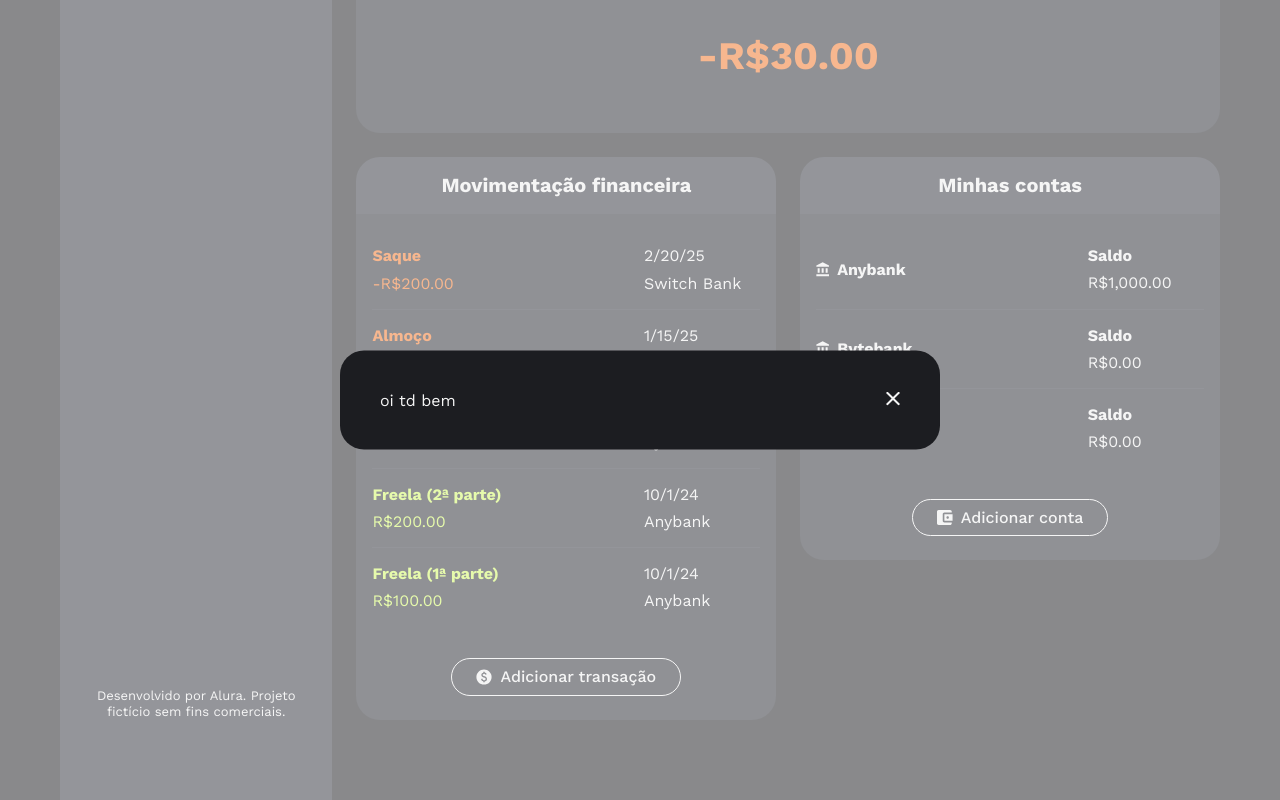
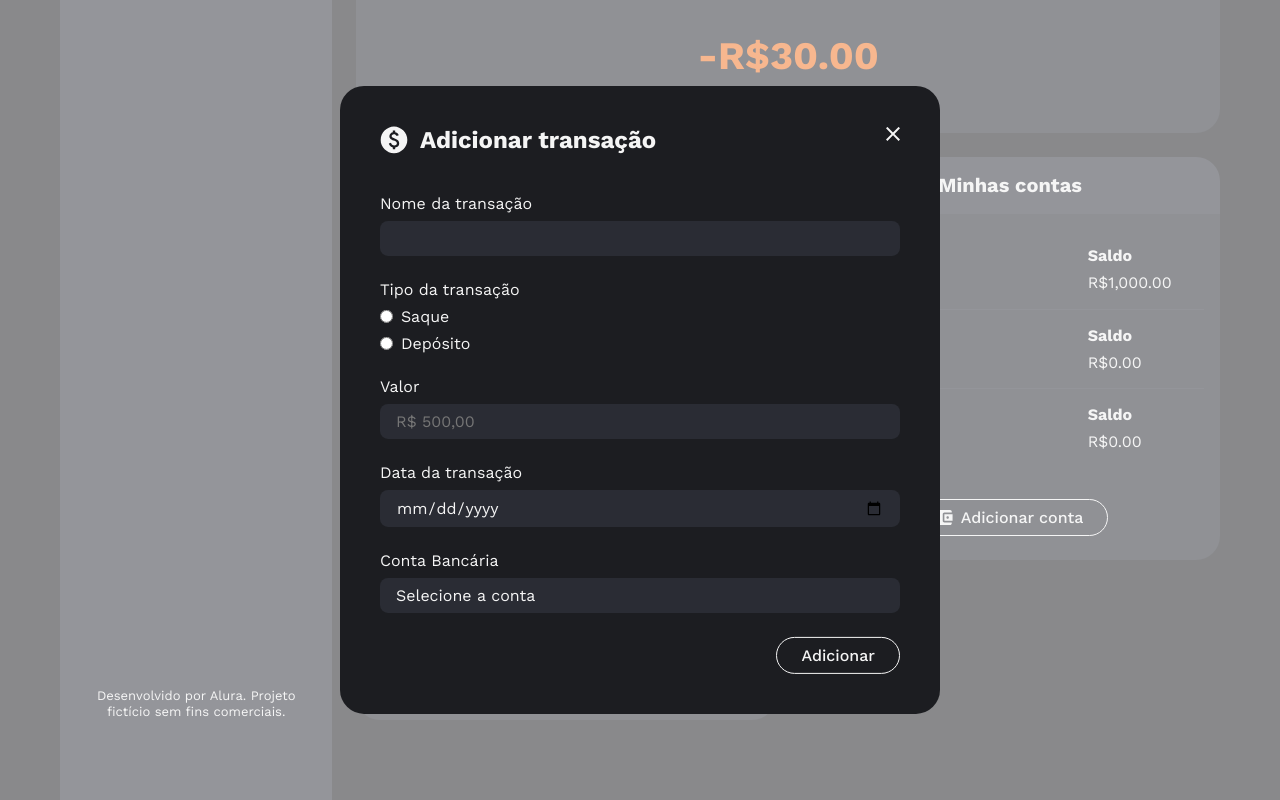
Before and after one commit to feliven/angular-19-poupapp, an Angular app: page / in a window 1280 px wide. Both pictures are taken after a click on the button "Adicionar transação". Shown: the part 272-1072 px from the top of the page. Built offline with nearby package versions, Linux system fonts and the light colour scheme.

Commit message:
criado modal para adicionar transação

```diff
--- a/src/app/area-financeira/transacoes/botao-adicionar-transacao/botao-adicionar-transacao.component.css
+++ b/src/app/area-financeira/transacoes/botao-adicionar-transacao/botao-adicionar-transacao.component.css
@@ -1,3 +1,49 @@
 .icone-moeda {
   width: 1rem;
 }
+
+.form {
+  display: flex;
+  flex-direction: column;
+  gap: 1.5rem;
+}
+
+.label-grupo {
+  display: flex;
+  flex-direction: column;
+  gap: 0.5rem;
+}
+
+.input {
+  padding: 0.5rem 1rem;
+
+  border-radius: 0.5rem;
+  border: 0;
+  background: var(--fundo-componentes);
+}
+
+.grupo-tipo-transacao {
+  border: 0;
+
+  display: flex;
+  flex-direction: column;
+  gap: 0.5rem;
+}
+
+.legend {
+  margin-bottom: 0.5rem;
+}
+
+.label-grupo-radio {
+  display: flex;
+  align-items: center;
+  gap: 0.5rem;
+}
+
+.select-conta-transacao {
+  appearance: none;
+}
+
+.botao-adicionar-transacao {
+  margin-left: auto;
+}
--- a/src/app/area-financeira/transacoes/botao-adicionar-transacao/botao-adicionar-transacao.component.html
+++ b/src/app/area-financeira/transacoes/botao-adicionar-transacao/botao-adicionar-transacao.component.html
@@ -2,4 +2,65 @@
   <img src="icones/moeda.svg" alt="" class="icone-moeda" />
   Adicionar transação
 </app-botao>
-<app-modal [(aberto)]="modalAberto"></app-modal>
+<app-modal [(aberto)]="modalAberto">
+  <ng-container modal-cabecalho class="modal-cabecalho">
+    <img src="icones/moeda.svg" alt="" />
+    <h2 class="text-xl">Adicionar transação</h2>
+  </ng-container>
+
+  <form class="form text-md">
+    <label class="label-grupo">
+      Nome da transação
+      <input class="input" type="text" name="nome-transacao" />
+    </label>
+
+    <fieldset class="grupo-tipo-transacao" required>
+      <legend class="legend">Tipo da transação</legend>
+
+      <label class="label-grupo-radio">
+        <input type="radio" name="tipo-transacao" required />
+        Saque
+      </label>
+
+      <label class="label-grupo-radio">
+        <input type="radio" name="tipo-transacao" required />
+        Depósito
+      </label>
+    </fieldset>
+
+    <label class="label-grupo">
+      Valor
+      <input
+        class="input"
+        type="number"
+        name="valor-transacao"
+        min="0.01"
+        step="0.01"
+        placeholder="R$ 500,00"
+        required
+      />
+    </label>
+
+    <label class="label-grupo">
+      Data da transação
+      <input class="input" type="date" name="data-transacao" required />
+    </label>
+
+    <label class="label-grupo">
+      Conta Bancária
+
+      <select
+        name="conta-transacao"
+        class="input select-conta-transacao"
+        required
+      >
+        <option value="" selected disabled>Selecione a conta</option>
+
+        <option value="Anybank">Anybank</option>
+        <option value="Bytebank">Bytebank</option>
+      </select>
+    </label>
+
+    <app-botao class="botao-adicionar-transacao"> Adicionar </app-botao>
+  </form>
+</app-modal>
--- a/src/app/compartilhados/modal/modal.component.css
+++ b/src/app/compartilhados/modal/modal.component.css
@@ -24,3 +24,15 @@
   right: 2.5rem;
   cursor: pointer;
 }
+
+.conteudo {
+  display: flex;
+  flex-direction: column;
+  gap: 2.5rem;
+}
+
+.cabecalho {
+  display: flex;
+  align-items: center;
+  gap: 0.75rem;
+}
--- a/src/app/compartilhados/modal/modal.component.html
+++ b/src/app/compartilhados/modal/modal.component.html
@@ -2,5 +2,13 @@
   <button class="fechar-modal">
     <img src="icones/fechar.svg" alt="" (click)="fecharModal()" />
   </button>
-  oi td bem
+  <div class="conteudo">
+    <div class="cabecalho">
+      <ng-content select="[modal-cabecalho]"> Título padrão </ng-content>
+    </div>
+
+    <div>
+      <ng-content> Conteúdo padrão </ng-content>
+    </div>
+  </div>
 </dialog>
```
